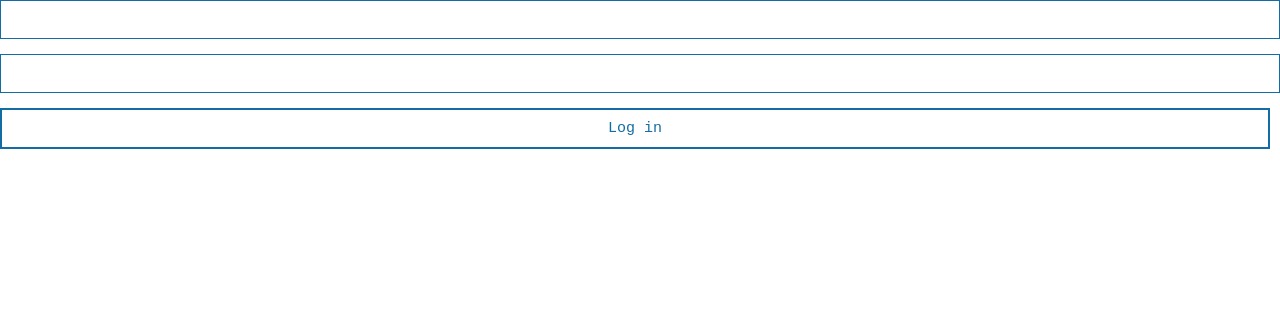
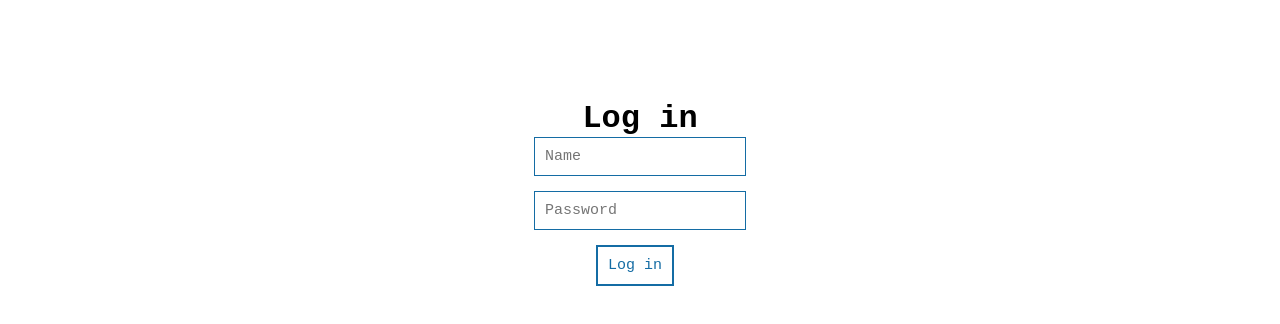
Before and after one commit to djurakulov14/todo-react, a React (Create React App) app: page /postPage in a window 1280 px wide. Shown: the top 324 px of the page. Built offline with nearby package versions, Linux system fonts and the light colour scheme.

Commit message:
added login page

```diff
--- a/db.json
+++ b/db.json
@@ -2,14 +2,8 @@
   "todos": [
     {
       "userId": 1,
-      "id": 1,
-      "title": "delectus aut autem",
-      "completed": false
-    },
-    {
-      "userId": 1,
       "id": 2,
-      "title": "quis ut nam facilis et officia qui",
+      "title": "qwerty",
       "completed": true
     },
     {
--- a/src/components/Login/Login.jsx
+++ b/src/components/Login/Login.jsx
@@ -2,6 +2,7 @@ import React, { useContext, useState } from 'react'
 import { AuthContext } from '../../Context/Auth'
 import { MyButton } from '../MyButton/MyButton'
 import MyInput from '../MyInput/MyInput'
+import classes from './Login.module.scss'
 
 export const Login = () => {
   const [info, setInfo] = useState({name: '', password: ''})
@@ -9,21 +10,31 @@ export const Login = () => {
   const {auth, setAuth} = useContext(AuthContext)
 
   const login = event => {
-      event.preventDefault();
+      event.preventDefault()
       if(info.name == '' || info.password == ''){
         alert("Заполните поле")
       } else {
-        setAuth(info);
+        setAuth(info)
         localStorage.setItem('auth', 'true')
       }
 
   }
 
   return (
-    <div>
+    <div className={classes.Login}>
+      <h1>Log in</h1>
         <form>
-            <MyInput type="text" required onChange={e => setInfo({...info, name: e.target.value})}/>
-            <MyInput type="password" required onChange={e => setInfo({...info, password: e.target.value})}/>
+            <MyInput
+              type="text"
+              placeholder="Name"
+              required
+              onChange={e =>
+              setInfo({...info, name: e.target.value})}/>
+            <MyInput
+              type="password"
+              placeholder="Password"
+              required
+              onChange={e => setInfo({...info, password: e.target.value})}/>
             <MyButton onClick={login}>Log in</MyButton>
         </form>
     </div>
--- /dev/null
+++ b/src/components/Login/Login.module.scss
@@ -0,0 +1,14 @@
+.Login {
+    width: 50%;
+    margin: 100px auto;
+    display: flex;
+    flex-direction: column;
+    align-items: center;
+    form {
+        width: 100%;
+        margin: 0 auto;
+        display: flex;
+        flex-direction: column;
+        align-items: center;
+    }
+}
--- a/src/components/MyInput/MyInput.jsx
+++ b/src/components/MyInput/MyInput.jsx
@@ -4,7 +4,7 @@ import classes from './MyInput.module.scss'
 const MyInput = (props) => {
 
   return (
-    <input {...props} type="text" className={classes.MyInput}/>
+    <input {...props} className={classes.MyInput}/>
   )
 
 }
```
